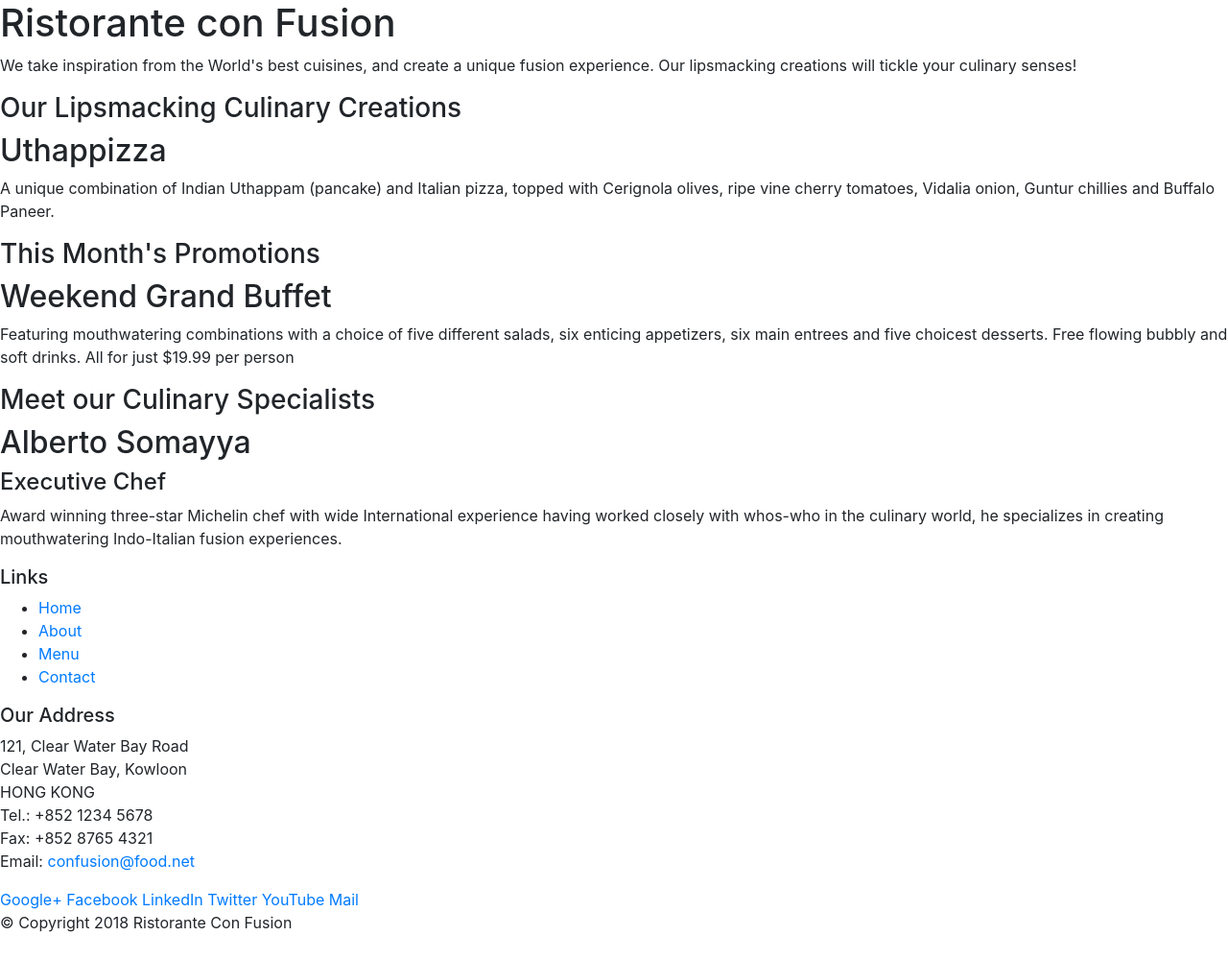
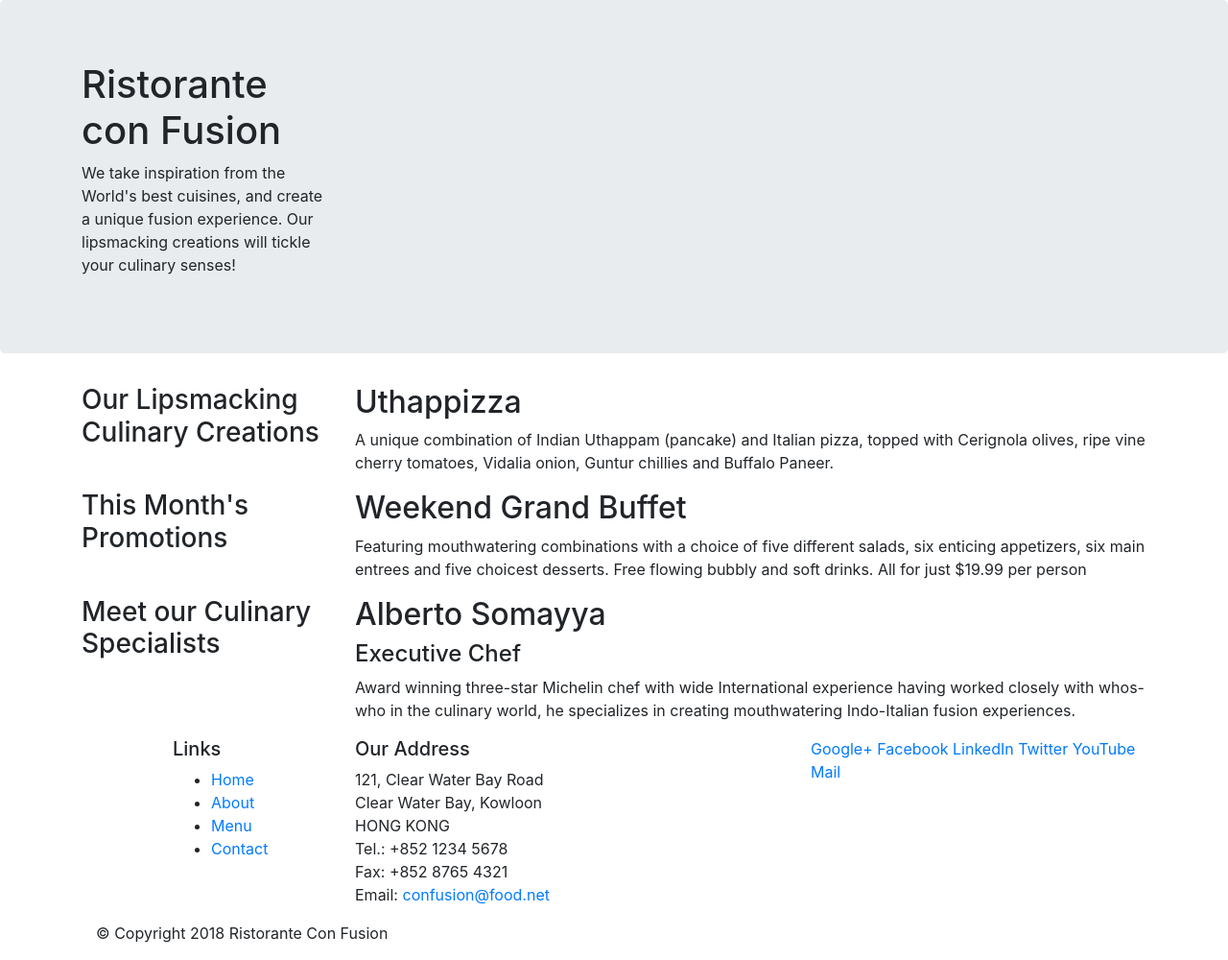
Before and after one commit to devnuru/conFusion, a website: page index.html in a window 1280 px wide. Shown: the whole page at 96% size. Drawn offline with nearby package versions, Linux system fonts and the light colour scheme.

Commit message:
Coursera Week 1 BS grid layout

```diff
--- a/index.html
+++ b/index.html
@@ -3,7 +3,12 @@
   <head>
     <!-- Required meta tags always come first -->
     <meta charset="utf-8" />
-    <meta name="viewport" content="width=device-width, initial-scale=1.0" />
+    <meta
+      name="viewport"
+      content="width=device-width, initial-scale=1.0"
+      ,
+      shrink-to-fit="no"
+    />
     <meta http-equiv="X-UA-Compatible" content="ie=edge" />
 
     <!-- BootStrap CSS  -->
@@ -16,10 +21,10 @@
   </head>
 
   <body>
-    <header>
-      <div>
-        <div>
-          <div>
+    <header class="jumbotron">
+      <div class="container">
+        <div class="row">
+          <div class="col-12 col-sm-4 col-md-3">
             <h1>Ristorante con Fusion</h1>
             <p>
               We take inspiration from the World's best cuisines, and create a
@@ -27,17 +32,17 @@
               your culinary senses!
             </p>
           </div>
-          <div></div>
+          <div class="col col-sm col-md"></div>
         </div>
       </div>
     </header>
 
-    <div>
-      <div>
-        <div>
+    <div class="container">
+      <div class="row">
+        <div class="col-12 col-sm-4 col-md-3">
           <h3>Our Lipsmacking Culinary Creations</h3>
         </div>
-        <div>
+        <div class="col-12 col-sm col-md">
           <h2>Uthappizza</h2>
           <p>
             A unique combination of Indian Uthappam (pancake) and Italian pizza,
@@ -47,11 +52,11 @@
         </div>
       </div>
 
-      <div>
-        <div>
+      <div class="row">
+        <div class="col-12 col-sm-4 col-md-3">
           <h3>This Month's Promotions</h3>
         </div>
-        <div>
+        <div class="col-12 col-sm col-md">
           <h2>Weekend Grand Buffet</h2>
           <p>
             Featuring mouthwatering combinations with a choice of five different
@@ -62,11 +67,11 @@
         </div>
       </div>
 
-      <div>
-        <div>
+      <div class="row">
+        <div class="col-12 col-sm-4 col-md-3">
           <h3>Meet our Culinary Specialists</h3>
         </div>
-        <div>
+        <div class="col-12 col-sm col-md">
           <h2>Alberto Somayya</h2>
           <h4>Executive Chef</h4>
           <p>
@@ -80,9 +85,9 @@
     </div>
 
     <footer>
-      <div>
-        <div>
-          <div>
+      <div class="container">
+        <div class="row">
+          <div class="col-4 offset-1 col-sm-2">
             <h5>Links</h5>
             <ul>
               <li><a href="#">Home</a></li>
@@ -91,7 +96,7 @@
               <li><a href="#">Contact</a></li>
             </ul>
           </div>
-          <div>
+          <div class="col-7 col-sm-5">
             <h5>Our Address</h5>
             <address>
               121, Clear Water Bay Road<br />
@@ -102,7 +107,7 @@
               Email: <a href="mailto:confusion@food.net">confusion@food.net</a>
             </address>
           </div>
-          <div>
+          <div class="col-12 col-sm-4">
             <div>
               <a href="http://google.com/+">Google+</a>
               <a href="http://www.facebook.com/profile.php?id=">Facebook</a>
@@ -113,7 +118,7 @@
             </div>
           </div>
         </div>
-        <div>
+        <div class="col-auto">
           <div>
             <p>© Copyright 2018 Ristorante Con Fusion</p>
           </div>
```
Also changed, not shown: README.md (added), css/styles.css (added).
